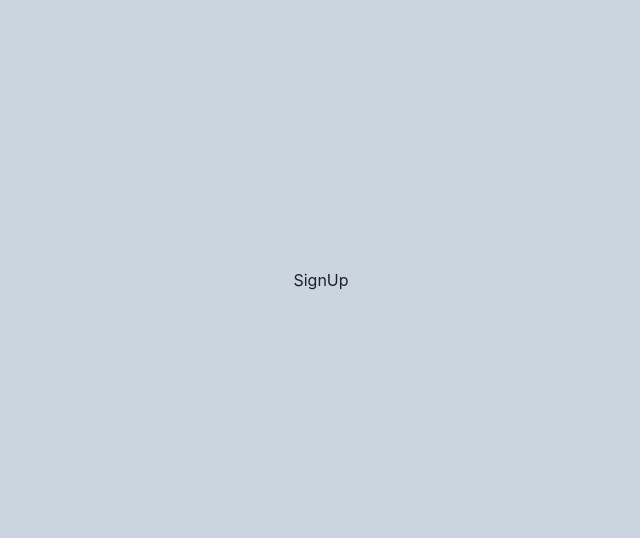
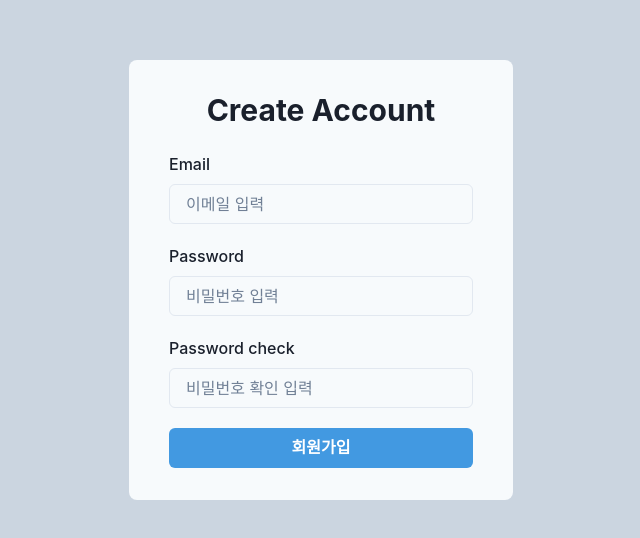
Before and after one commit to yunkooo/wanted-pre-onboarding-frontend, a React (Create React App) app: page /signup in a window 1280 px wide. Shown: the part 120-658 px from the top of the page, without its empty margins (319-959 px from the left). Built offline with nearby package versions, Linux system fonts and the light colour scheme.

Commit message:
Feat/sign up page design (#6)
* feat: RegisterFrom component 생성 및 마크업

* feat: SignUp component UI 마크업

```diff
--- /dev/null
+++ b/src/components/RegisterForm/index.jsx
@@ -0,0 +1,40 @@
+import React from 'react';
+import { Stack } from '@chakra-ui/react';
+import CommonButton from '../common/CommonButton';
+import CommonInput from '../common/CommonInput';
+
+const RegisterForm = () => {
+  return (
+    <form>
+      <Stack spacing={3}>
+        <CommonInput
+          id='email'
+          type='email'
+          placeholder='이메일 입력'
+          label='Email'
+          testid='email-input'
+          errorMSG={''}
+        />
+        <CommonInput
+          id='password'
+          type='password'
+          placeholder='비밀번호 입력'
+          label='Password'
+          testid='password-input'
+          errorMSG={''}
+        />
+        <CommonInput
+          id='passwordCheck'
+          type='password'
+          placeholder='비밀번호 확인 입력'
+          label='Password check'
+          errorMSG={''}
+        />
+
+        <CommonButton children={'회원가입'} bg={'blue.400'} color={'white'} _hover={{ bg: 'blue.500' }} />
+      </Stack>
+    </form>
+  );
+};
+
+export default RegisterForm;
--- a/src/pages/SignUp/index.jsx
+++ b/src/pages/SignUp/index.jsx
@@ -1,5 +1,15 @@
+import { Box, Heading } from '@chakra-ui/react';
+import RegisterForm from '../../components/RegisterForm';
+
 const SignUp = () => {
-  return <div>SignUp</div>;
+  return (
+    <Box w='sm' rounded={'lg'} bg={'gray.50'} py={8} px={10} textAlign={'center'}>
+      <Heading fontSize={'3xl'} mb={6}>
+        Create Account
+      </Heading>
+      <RegisterForm />
+    </Box>
+  );
 };
 
 export default SignUp;
```
